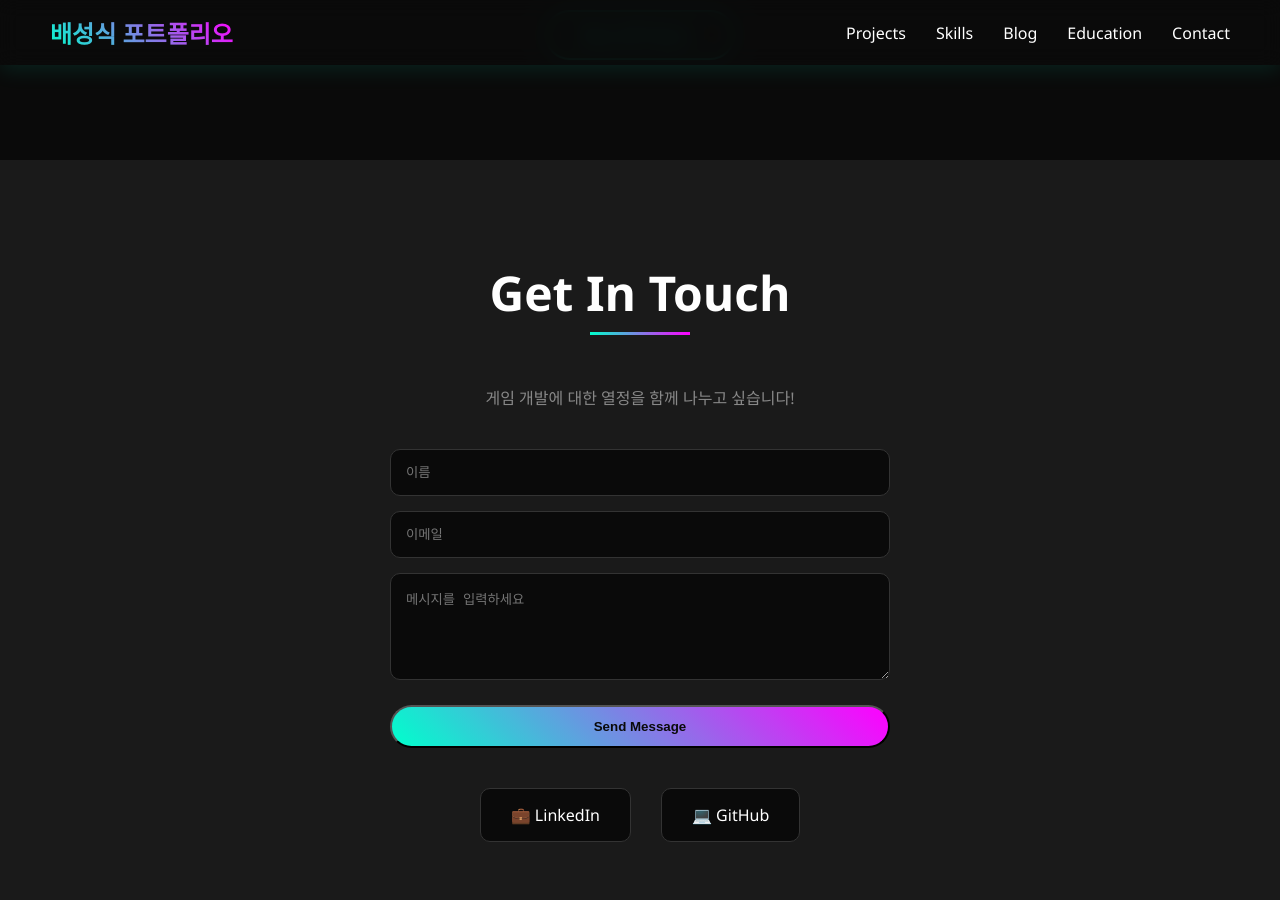
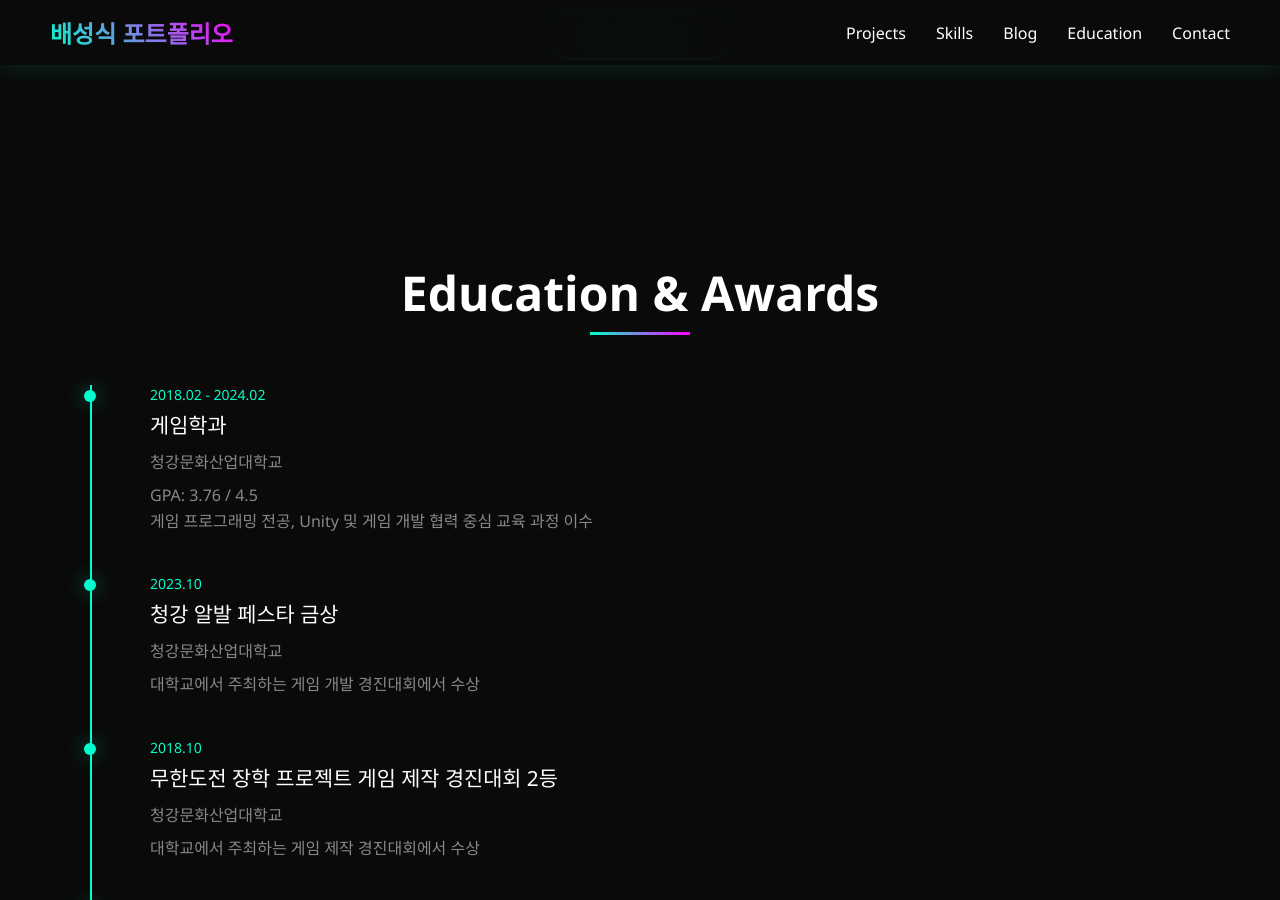
Before and after one commit to Labae/Labae.github.io, a Jekyll site: the page index.html, which Jekyll copies as it is, in a window 1280 px wide and 900 px high, scrolled down 4529 px. Built offline with Jekyll 4.4.1, drawn with Linux system fonts in a browser that asks for light colours; some of the changed text lies outside the part shown.

Commit message:
feat: add. ducation section

```diff
--- a/index.html
+++ b/index.html
@@ -864,6 +864,64 @@
         </div>
     </section>
 
+    <!-- 교육 섹션 -->
+    <section class="education" id="education">
+        <h2 class="section-title">Education & Awards</h2>
+        <div class="timeline">
+
+            <!-- 대학교 -->
+            <div class="timeline-item">
+                <div class="timeline-date">2018.02 - 2024.02</div>
+                <div class="timeline-title">게임학과</div>
+                <div class="timeline-company">청강문화산업대학교</div>
+                <div class="timeline-description">
+                    GPA: 3.76 / 4.5<br>
+                    게임 프로그래밍 전공, Unity 및 게임 개발 협력 중심 교육 과정 이수
+                </div>
+            </div>
+
+            <!-- 최근 수상 -->
+            <div class="timeline-item">
+                <div class="timeline-date">2023.10</div>
+                <div class="timeline-title">청강 알발 페스타 금상</div>
+                <div class="timeline-company">청강문화산업대학교</div>
+                <div class="timeline-description">
+                    대학교에서 주최하는 게임 개발 경진대회에서 수상
+                </div>
+            </div>
+
+            <div class="timeline-item">
+                <div class="timeline-date">2018.10</div>
+                <div class="timeline-title">무한도전 장학 프로젝트 게임 제작 경진대회 2등</div>
+                <div class="timeline-company">청강문화산업대학교</div>
+                <div class="timeline-description">
+                    대학교에서 주최하는 게임 제작 경진대회에서 수상
+                </div>
+            </div>
+
+            <!-- 고등학교 & 동아리 -->
+            <div class="timeline-item">
+                <div class="timeline-date">2015.02 - 2018.02</div>
+                <div class="timeline-title">세명고등학교 / 컴파일(Compile) 동아리 창립</div>
+                <div class="timeline-company">포항</div>
+                <div class="timeline-description">
+                    컴퓨터 프로그래밍 동아리 '컴파일' 창립.<br>
+                    정보 올림피아드 준비 및 게임 개발 스터디 진행.
+                </div>
+            </div>
+
+            <div class="timeline-item">
+                <div class="timeline-date">2015.06</div>
+                <div class="timeline-title">경상북도 학생 정보 올림피아드 은상</div>
+                <div class="timeline-company">경상북도교육청</div>
+                <div class="timeline-description">
+                    프로그래밍 공모 부문에서 은상 수상.<br>
+                    컴파일 동아리의 첫 대외 수상 성과.
+                </div>
+            </div>
+        </div>
+    </section>
+
     <!-- 연락처 섹션 -->
     <section class="contact" id="contact">
         <h2 class="section-title">Get In Touch</h2>
```
Lines whose indentation alone changed are shown as unchanged.
